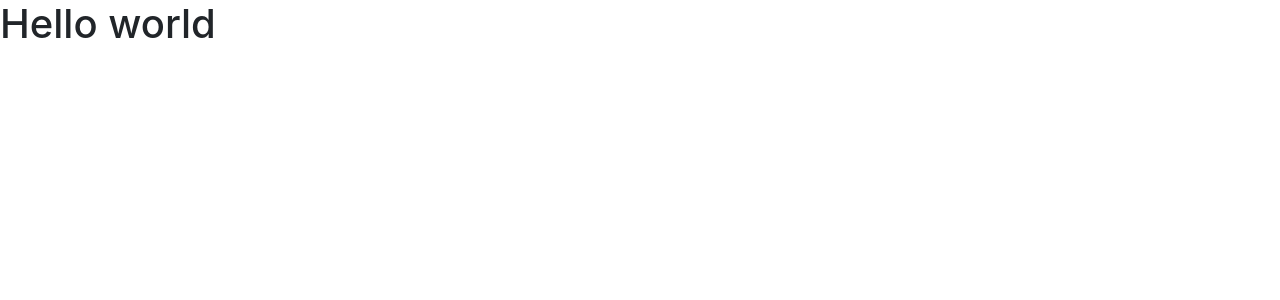
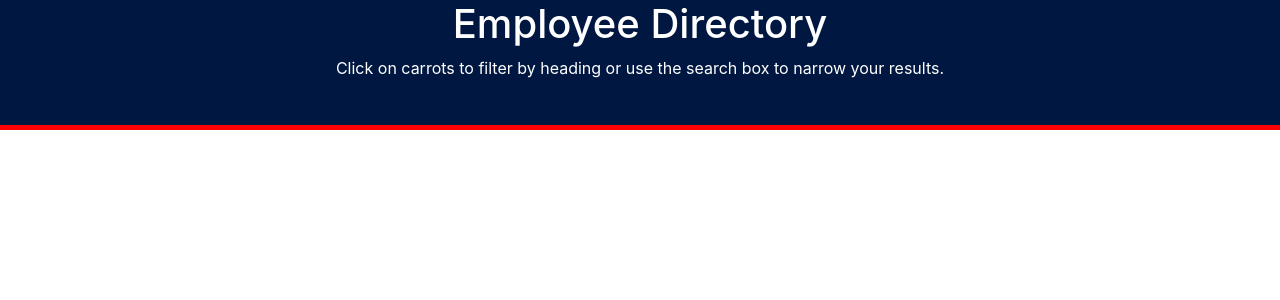
Before and after one commit to 7J647/React-Employee-Directory, a React (Create React App) app: page / in a window 1280 px wide. Shown: the top 300 px of the page. Built offline with nearby package versions, Linux system fonts and the light colour scheme.

Commit message:
header styling complete

```diff
--- a/public/index.html
+++ b/public/index.html
@@ -10,6 +10,7 @@
       content="Web site created using create-react-app"
     />
     <link rel="apple-touch-icon" href="%PUBLIC_URL%/logo192.png" />
+    <link href="https://fonts.googleapis.com/css2?family=Reem+Kufi&display=swap" rel="stylesheet">
     <!--
       manifest.json provides metadata used when your web app is installed on a
       user's mobile device or desktop. See https://developers.google.com/web/fundamentals/web-app-manifest/
--- /dev/null
+++ b/src/App.css
@@ -0,0 +1,3 @@
+body {
+    font-family: "Reem Kufi";
+}
--- a/src/App.js
+++ b/src/App.js
@@ -1,8 +1,20 @@
+import './App.css';
+
+
 function App() {
   return (
-    <div className="App">
-      <h1>Hello world</h1>
+    <>
+    <div style={{backgroundColor:"rgb(0,24,65)", height:130, borderBottom: "5px solid red"}}
+              className="header">
+    {/* <Row>
+          <Col size="sm-12"> */}
+            <h1 style={{color:"white", textAlign:"center"}}>Employee Directory</h1>
+            <p style={{color:"white", textAlign:"center"}}>Click on carrots to filter by heading or use the search box to narrow your results.</p>
+          {/* </Col>
+    </Row> */}
     </div>
+    </>
+
 );
   }
 
```
Also changed, not shown: 2 other files (tests, documents, lock files or other folders).
